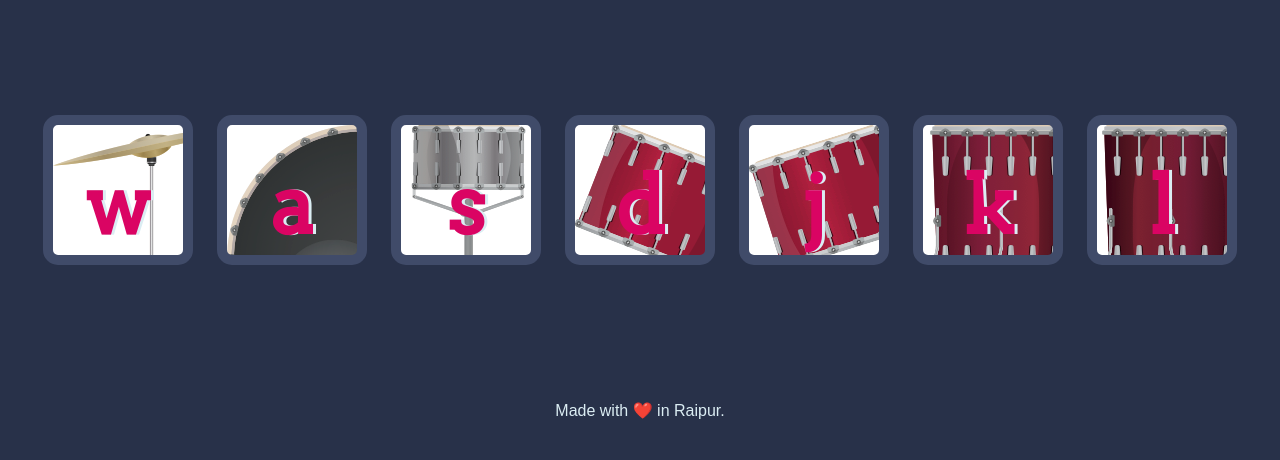
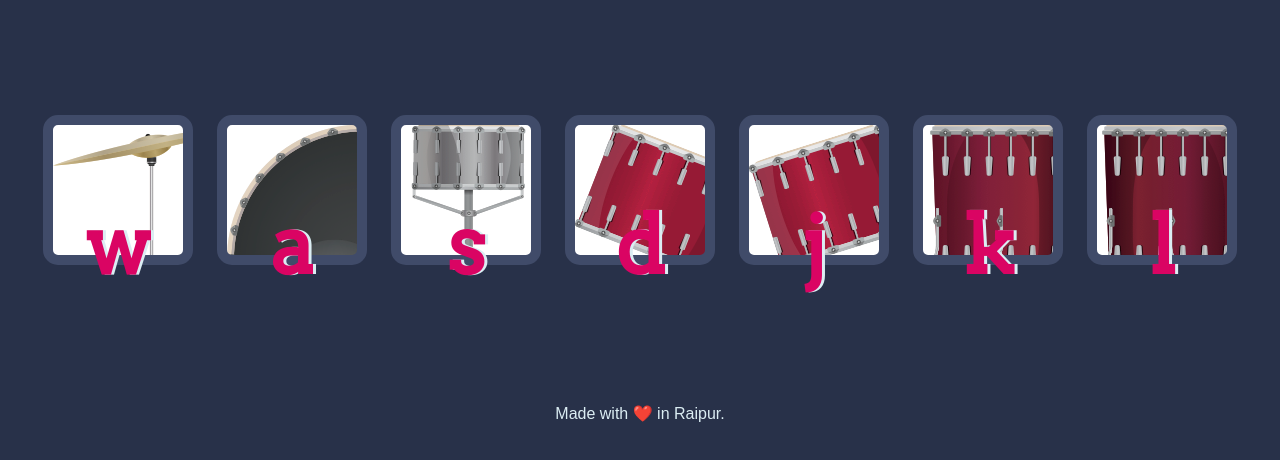
Before and after one commit to shiva1807/drum-kit, a plain HTML site: page index.html in a window 1280 px wide. Shown: the part 174-634 px from the top of the page. Drawn offline with Linux system fonts and the light colour scheme.

Commit message:
Update styles.css

```diff
--- a/styles.css
+++ b/styles.css
@@ -70,7 +70,7 @@ footer {
   border: 10px solid #404B69;
   font-size: 5rem;
   font-family: 'Arvo', cursive;
-  line-height: 2;
+  line-height: 3;
   font-weight: 900;
   color: #DA0463;
   text-shadow: 3px 0 #DBEDF3;
```
